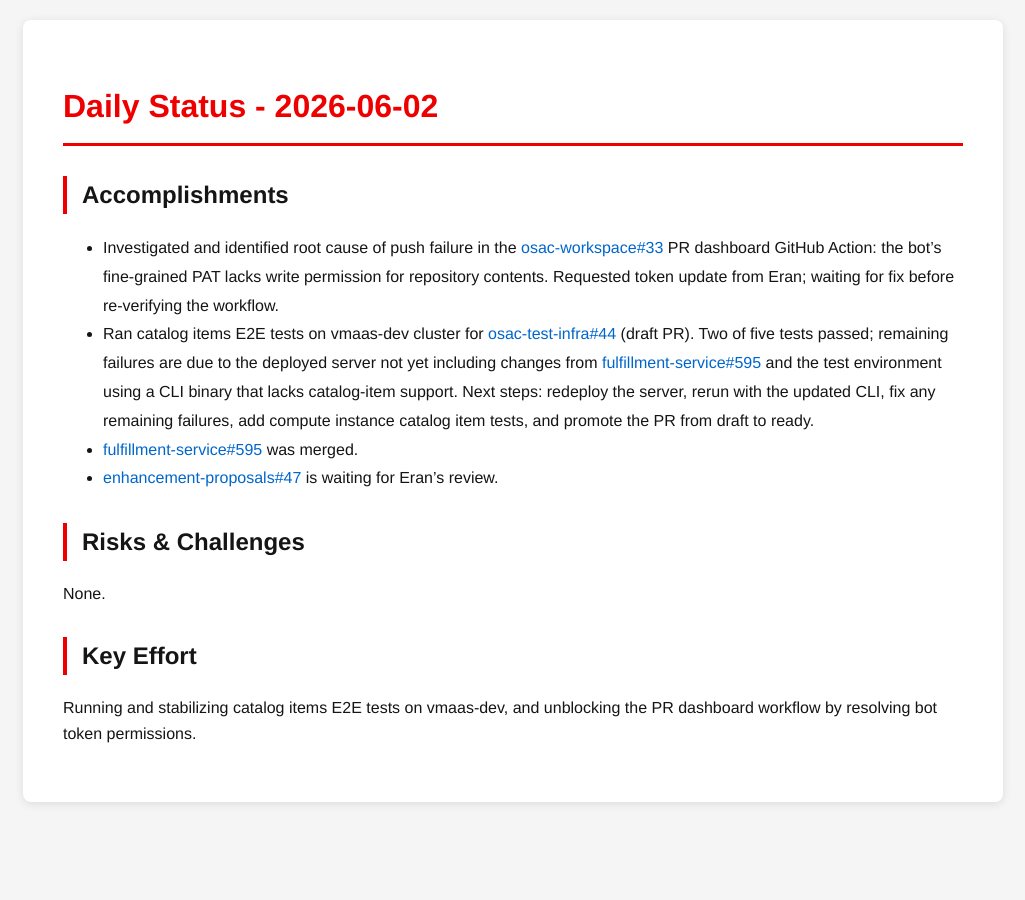
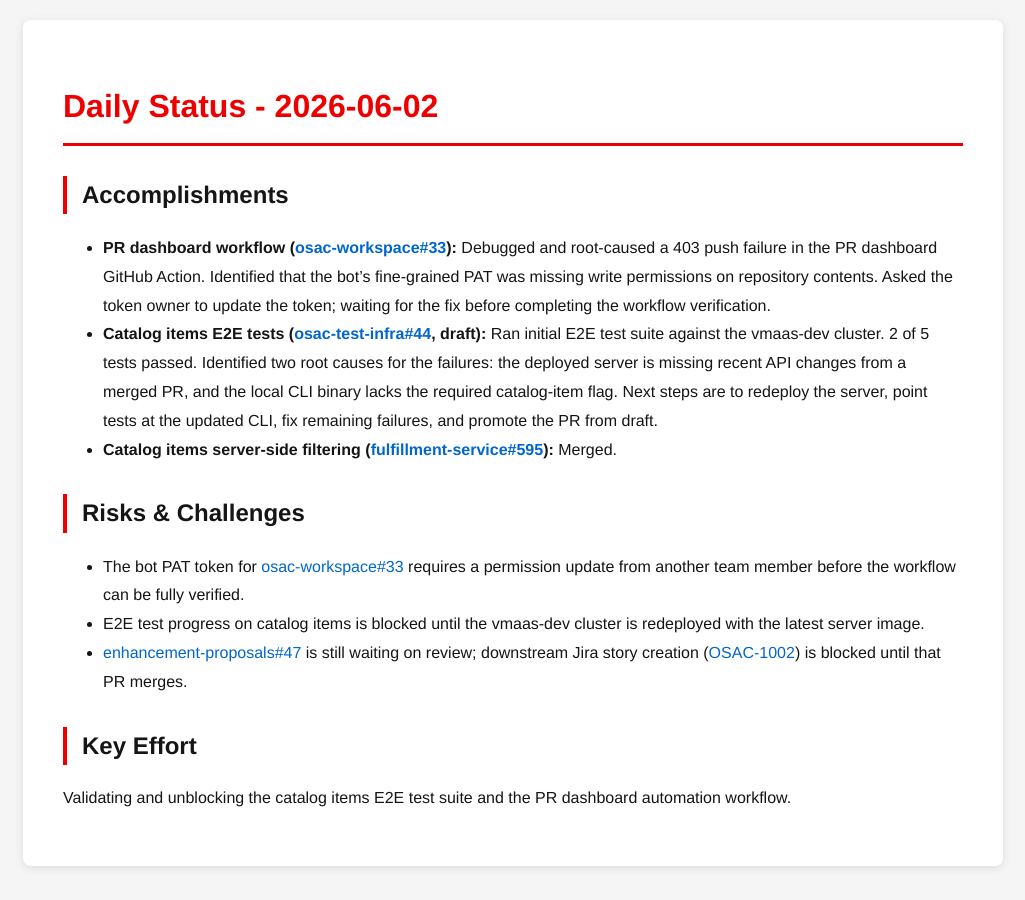
Before and after one commit to tzvatot/daily-status, a Jekyll site: the page built from 2026-06-02.md, in a window 1280 px wide. Shown: the whole page, without its empty margins (127-1152 px from the left). Built offline with Jekyll 4.4.1, drawn with Linux system fonts in a browser that asks for light colours.

Commit message:
Daily status update - 2026-06-02

```diff
--- a/2026-06-02.md
+++ b/2026-06-02.md
@@ -7,13 +7,14 @@ date: 2026-06-02
 # Daily Status - 2026-06-02
 
 ## Accomplishments
-- Investigated and identified root cause of push failure in the [osac-workspace#33](https://github.com/osac-project/osac-workspace/pull/33) PR dashboard GitHub Action: the bot's fine-grained PAT lacks write permission for repository contents. Requested token update from Eran; waiting for fix before re-verifying the workflow.
-- Ran catalog items E2E tests on vmaas-dev cluster for [osac-test-infra#44](https://github.com/osac-project/osac-test-infra/pull/44) (draft PR). Two of five tests passed; remaining failures are due to the deployed server not yet including changes from [fulfillment-service#595](https://github.com/osac-project/fulfillment-service/pull/595) and the test environment using a CLI binary that lacks catalog-item support. Next steps: redeploy the server, rerun with the updated CLI, fix any remaining failures, add compute instance catalog item tests, and promote the PR from draft to ready.
-- [fulfillment-service#595](https://github.com/osac-project/fulfillment-service/pull/595) was merged.
-- [enhancement-proposals#47](https://github.com/osac-project/enhancement-proposals/pull/47) is waiting for Eran's review.
+- **PR dashboard workflow ([osac-workspace#33](https://github.com/osac-project/osac-workspace/pull/33)):** Debugged and root-caused a 403 push failure in the PR dashboard GitHub Action. Identified that the bot's fine-grained PAT was missing write permissions on repository contents. Asked the token owner to update the token; waiting for the fix before completing the workflow verification.
+- **Catalog items E2E tests ([osac-test-infra#44](https://github.com/osac-project/osac-test-infra/pull/44), draft):** Ran initial E2E test suite against the vmaas-dev cluster. 2 of 5 tests passed. Identified two root causes for the failures: the deployed server is missing recent API changes from a merged PR, and the local CLI binary lacks the required catalog-item flag. Next steps are to redeploy the server, point tests at the updated CLI, fix remaining failures, and promote the PR from draft.
+- **Catalog items server-side filtering ([fulfillment-service#595](https://github.com/osac-project/fulfillment-service/pull/595)):** Merged.
 
 ## Risks & Challenges
-None.
+- The bot PAT token for [osac-workspace#33](https://github.com/osac-project/osac-workspace/pull/33) requires a permission update from another team member before the workflow can be fully verified.
+- E2E test progress on catalog items is blocked until the vmaas-dev cluster is redeployed with the latest server image.
+- [enhancement-proposals#47](https://github.com/osac-project/enhancement-proposals/pull/47) is still waiting on review; downstream Jira story creation ([OSAC-1002](https://redhat.atlassian.net/browse/OSAC-1002)) is blocked until that PR merges.
 
 ## Key Effort
-Running and stabilizing catalog items E2E tests on vmaas-dev, and unblocking the PR dashboard workflow by resolving bot token permissions.
+Validating and unblocking the catalog items E2E test suite and the PR dashboard automation workflow.
```
